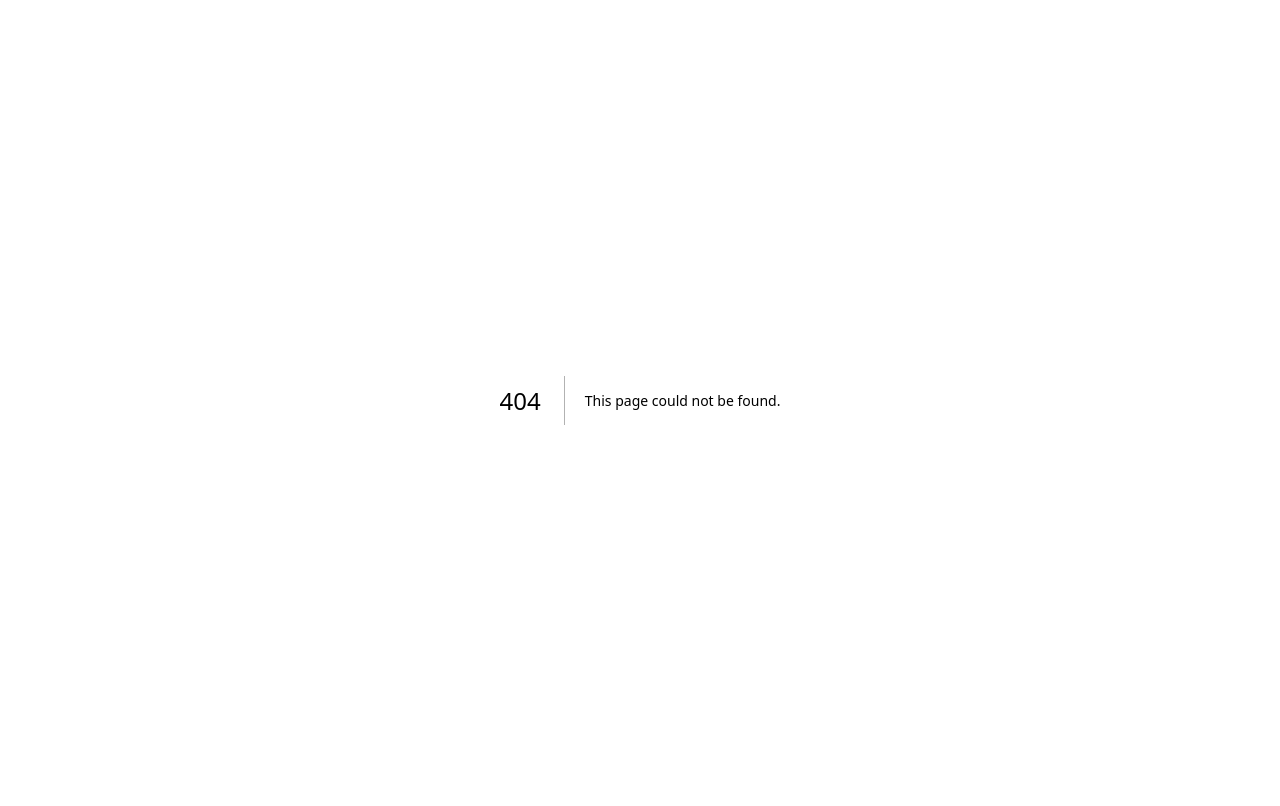
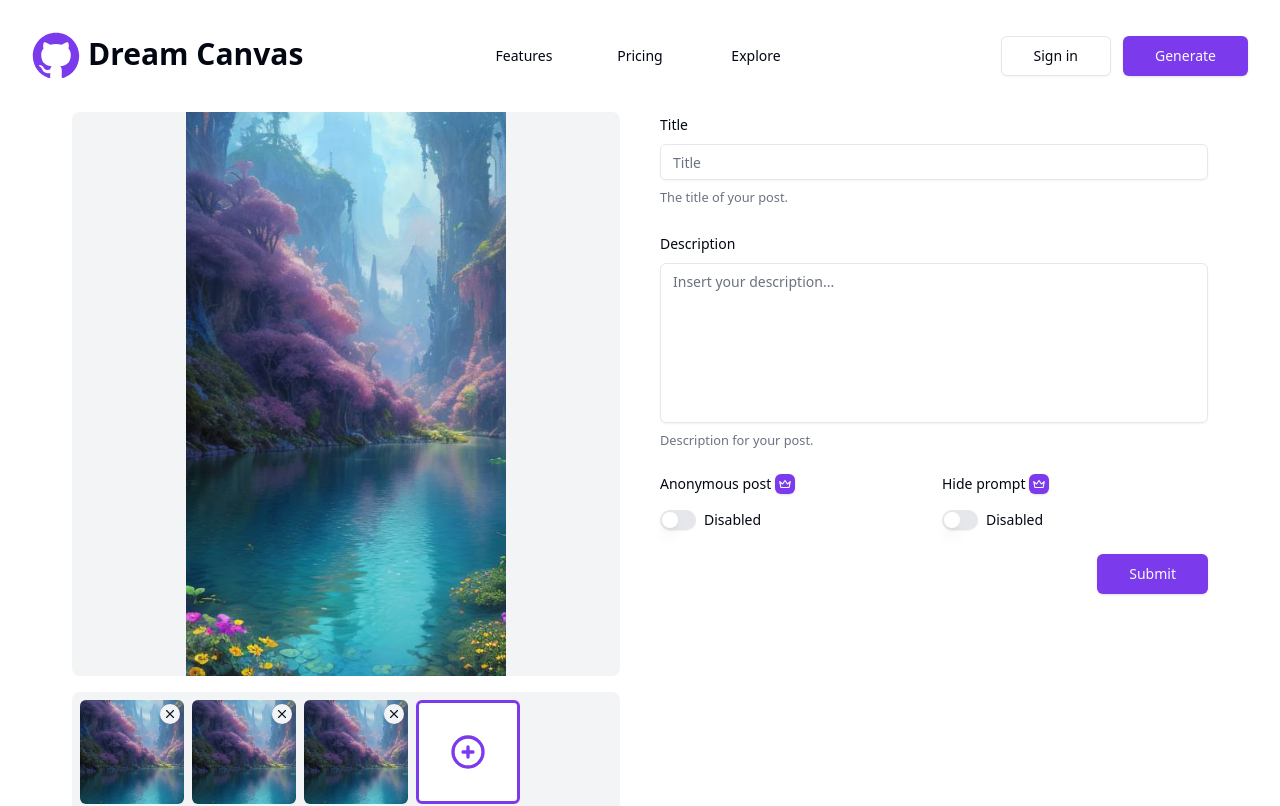
Before and after one commit to commune-ai/open-rental, a Next.js app in the folder frontend/: page /posts/create in a window 1280 px wide. Before the commit this address had no page. Shown: the top 806 px of the page. Built offline with nearby package versions, Linux system fonts and the light colour scheme.

Commit message:
Create post page initial mockup

```diff
--- a/frontend/package.json
+++ b/frontend/package.json
@@ -9,6 +9,7 @@
     "lint": "next lint"
   },
   "dependencies": {
+    "@hookform/resolvers": "^3.3.4",
     "@radix-ui/react-avatar": "^1.0.4",
     "@radix-ui/react-collapsible": "^1.0.3",
     "@radix-ui/react-dialog": "^1.0.5",
@@ -30,9 +31,11 @@
     "next-themes": "^0.2.1",
     "react": "^18",
     "react-dom": "^18",
+    "react-hook-form": "^7.50.0",
     "react-responsive-masonry": "^2.1.7",
     "tailwind-merge": "^2.2.1",
-    "tailwindcss-animate": "^1.0.7"
+    "tailwindcss-animate": "^1.0.7",
+    "zod": "^3.22.4"
   },
   "devDependencies": {
     "@types/node": "^20",
--- /dev/null
+++ b/frontend/src/components/ui/form.tsx
@@ -0,0 +1,176 @@
+import * as React from "react"
+import * as LabelPrimitive from "@radix-ui/react-label"
+import { Slot } from "@radix-ui/react-slot"
+import {
+  Controller,
+  ControllerProps,
+  FieldPath,
+  FieldValues,
+  FormProvider,
+  useFormContext,
+} from "react-hook-form"
+
+import { cn } from "@/lib/utils"
+import { Label } from "@/components/ui/label"
+
+const Form = FormProvider
+
+type FormFieldContextValue<
+  TFieldValues extends FieldValues = FieldValues,
+  TName extends FieldPath<TFieldValues> = FieldPath<TFieldValues>
+> = {
+  name: TName
+}
+
+const FormFieldContext = React.createContext<FormFieldContextValue>(
+  {} as FormFieldContextValue
+)
+
+const FormField = <
+  TFieldValues extends FieldValues = FieldValues,
+  TName extends FieldPath<TFieldValues> = FieldPath<TFieldValues>
+>({
+  ...props
+}: ControllerProps<TFieldValues, TName>) => {
+  return (
+    <FormFieldContext.Provider value={{ name: props.name }}>
+      <Controller {...props} />
+    </FormFieldContext.Provider>
+  )
+}
+
+const useFormField = () => {
+  const fieldContext = React.useContext(FormFieldContext)
+  const itemContext = React.useContext(FormItemContext)
+  const { getFieldState, formState } = useFormContext()
+
+  const fieldState = getFieldState(fieldContext.name, formState)
+
+  if (!fieldContext) {
+    throw new Error("useFormField should be used within <FormField>")
+  }
+
+  const { id } = itemContext
+
+  return {
+    id,
+    name: fieldContext.name,
+    formItemId: `${id}-form-item`,
+    formDescriptionId: `${id}-form-item-description`,
+    formMessageId: `${id}-form-item-message`,
+    ...fieldState,
+  }
+}
+
+type FormItemContextValue = {
+  id: string
+}
+
+const FormItemContext = React.createContext<FormItemContextValue>(
+  {} as FormItemContextValue
+)
+
+const FormItem = React.forwardRef<
+  HTMLDivElement,
+  React.HTMLAttributes<HTMLDivElement>
+>(({ className, ...props }, ref) => {
+  const id = React.useId()
+
+  return (
+    <FormItemContext.Provider value={{ id }}>
+      <div ref={ref} className={cn("space-y-2", className)} {...props} />
+    </FormItemContext.Provider>
+  )
+})
+FormItem.displayName = "FormItem"
+
+const FormLabel = React.forwardRef<
+  React.ElementRef<typeof LabelPrimitive.Root>,
+  React.ComponentPropsWithoutRef<typeof LabelPrimitive.Root>
+>(({ className, ...props }, ref) => {
+  const { error, formItemId } = useFormField()
+
+  return (
+    <Label
+      ref={ref}
+      className={cn(error && "text-destructive", className)}
+      htmlFor={formItemId}
+      {...props}
+    />
+  )
+})
+FormLabel.displayName = "FormLabel"
+
+const FormControl = React.forwardRef<
+  React.ElementRef<typeof Slot>,
+  React.ComponentPropsWithoutRef<typeof Slot>
+>(({ ...props }, ref) => {
+  const { error, formItemId, formDescriptionId, formMessageId } = useFormField()
+
+  return (
+    <Slot
+      ref={ref}
+      id={formItemId}
+      aria-describedby={
+        !error
+          ? `${formDescriptionId}`
+          : `${formDescriptionId} ${formMessageId}`
+      }
+      aria-invalid={!!error}
+      {...props}
+    />
+  )
+})
+FormControl.displayName = "FormControl"
+
+const FormDescription = React.forwardRef<
+  HTMLParagraphElement,
+  React.HTMLAttributes<HTMLParagraphElement>
+>(({ className, ...props }, ref) => {
+  const { formDescriptionId } = useFormField()
+
+  return (
+    <p
+      ref={ref}
+      id={formDescriptionId}
+      className={cn("text-[0.8rem] text-muted-foreground", className)}
+      {...props}
+    />
+  )
+})
+FormDescription.displayName = "FormDescription"
+
+const FormMessage = React.forwardRef<
+  HTMLParagraphElement,
+  React.HTMLAttributes<HTMLParagraphElement>
+>(({ className, children, ...props }, ref) => {
+  const { error, formMessageId } = useFormField()
+  const body = error ? String(error?.message) : children
+
+  if (!body) {
+    return null
+  }
+
+  return (
+    <p
+      ref={ref}
+      id={formMessageId}
+      className={cn("text-[0.8rem] font-medium text-destructive", className)}
+      {...props}
+    >
+      {body}
+    </p>
+  )
+})
+FormMessage.displayName = "FormMessage"
+
+export {
+  useFormField,
+  Form,
+  FormItem,
+  FormLabel,
+  FormControl,
+  FormDescription,
+  FormMessage,
+  FormField,
+}
--- /dev/null
+++ b/frontend/src/pages/posts/create.tsx
@@ -0,0 +1,143 @@
+import Main from "@/components/layout/Main";
+import { Button } from "@/components/ui/button";
+import { Form, FormControl, FormDescription, FormField, FormItem, FormLabel, FormMessage } from "@/components/ui/form";
+import { Input } from "@/components/ui/input";
+import { useForm } from "react-hook-form";
+import { z } from "zod";
+import { zodResolver } from "@hookform/resolvers/zod";
+import { Textarea } from "@/components/ui/textarea";
+import { Switch } from "@/components/ui/switch";
+import { Label } from "@/components/ui/label";
+import { Badge } from "@/components/ui/badge";
+import { IconCirclePlus, IconCrown, IconX } from "@tabler/icons-react";
+import Image from "next/image";
+
+const formSchema = z.object({
+	username: z.string().min(2, {
+		message: "Username must be at least 2 characters.",
+	}),
+})
+
+export default function CreatePost() {
+
+	const form = useForm<z.infer<typeof formSchema>>({
+		resolver: zodResolver(formSchema),
+		defaultValues: {
+			username: '',
+		},
+	})
+
+
+	function onSubmit(values: z.infer<typeof formSchema>) {
+		console.log(values)
+	}
+
+	return (
+		<Main>
+			<div className="flex w-full gap-10">
+				<div className="flex-1">
+					<div className="w-full  flex flex-col h-[700px] gap-4">
+						<div className="w-full grow bg-secondary rounded-lg relative overflow-hidden p-4">
+							<Image src={'/test-post.png'} alt="Post" fill={true} className="object-contain" />
+						</div>
+						<div className="w-full h-[120px] bg-secondary rounded-lg p-2 gap-2 flex">
+							<div className="h-full aspect-square rounded-md relative overflow-hidden">
+								<Button className="absolute top-1 right-1 z-10 text rounded-full size-5" size={'icon'} variant={"secondary"}><IconX size={14} /></Button>
+								<Image src={'/test-post.png'} alt="Post" fill={true} className="object-cover" />
+							</div>
+							<div className="h-full aspect-square rounded-md relative overflow-hidden">
+								<Button className="absolute top-1 right-1 z-10 text rounded-full size-5" size={'icon'} variant={"secondary"}><IconX size={14} /></Button>
+								<Image src={'/test-post.png'} alt="Post" fill={true} className="object-cover" />
+							</div>
+							<div className="h-full aspect-square rounded-md relative overflow-hidden">
+								<Button className="absolute top-1 right-1 z-10 text rounded-full size-5" size={'icon'} variant={"secondary"}><IconX size={14} /></Button>
+								<Image src={'/test-post.png'} alt="Post" fill={true} className="object-cover" />
+							</div>
+							<div className="h-full aspect-square rounded-md relative overflow-hidden bg-white flex items-center justify-center text-primary border-[3px] border-primary">
+								<IconCirclePlus size={40} />
+							</div>
+						</div>
+					</div>
+				</div>
+				<div className="flex-1">
+					<Form {...form} >
+						<form onSubmit={form.handleSubmit(onSubmit)} className="space-y-6">
+							<FormField
+								control={form.control}
+								name="username"
+								render={({ field }) => (
+									<FormItem>
+										<FormLabel>Title</FormLabel>
+										<FormControl>
+											<Input placeholder="Title" {...field} />
+										</FormControl>
+										<FormDescription>
+											The title of your post.
+										</FormDescription>
+										<FormMessage />
+									</FormItem>
+
+								)}
+							/>
+							<FormField
+								control={form.control}
+								name="username"
+								render={({ field }) => (
+									<FormItem>
+										<FormLabel>Description</FormLabel>
+										<FormControl>
+											<Textarea className="h-40 resize-none" placeholder="Insert your description..." {...field} />
+										</FormControl>
+										<FormDescription>
+											Description for your post.
+										</FormDescription>
+										<FormMessage />
+									</FormItem>
+
+								)}
+							/>
+							<div className="w-full flex gap-4">
+								<FormField
+									control={form.control}
+									name="username"
+									render={({ field }) => (
+										<FormItem className="flex-1 flex flex-col gap-2">
+											<FormLabel className="flex gap-1">Anonymous post <Badge variant={"default"} className="flex gap-1 px-[2px] font-bold tracking-normal text-xs"><IconCrown size={14} /></Badge></FormLabel>
+											<div className="flex gap-2 items-center">
+												<FormControl>
+													<Switch {...field} />
+												</FormControl>
+												<h3 className="text-sm ">Disabled</h3>
+											</div>
+											<FormMessage />
+										</FormItem>
+									)}
+								/>
+								<FormField
+									control={form.control}
+									name="username"
+									render={({ field }) => (
+										<FormItem className="flex-1 flex flex-col gap-2">
+											<FormLabel className="flex gap-1">Hide prompt <Badge variant={"default"} className="flex gap-1 px-[2px] font-bold tracking-normal text-xs"><IconCrown size={14} /></Badge></FormLabel>
+											<div className="flex gap-2 items-center">
+												<FormControl>
+													<Switch {...field} />
+												</FormControl>
+												<h3 className="text-sm ">Disabled</h3>
+											</div>
+											<FormMessage />
+										</FormItem>
+									)}
+								/>
+							</div>
+							<div className="w-full flex justify-end">
+								<Button size={'lg'} type="submit">Submit</Button>
+							</div>
+
+						</form>
+					</Form>
+				</div>
+			</div>
+		</Main>
+	);
+}
```
Also changed, not shown: 1 other file (tests, documents, lock files or other folders).
